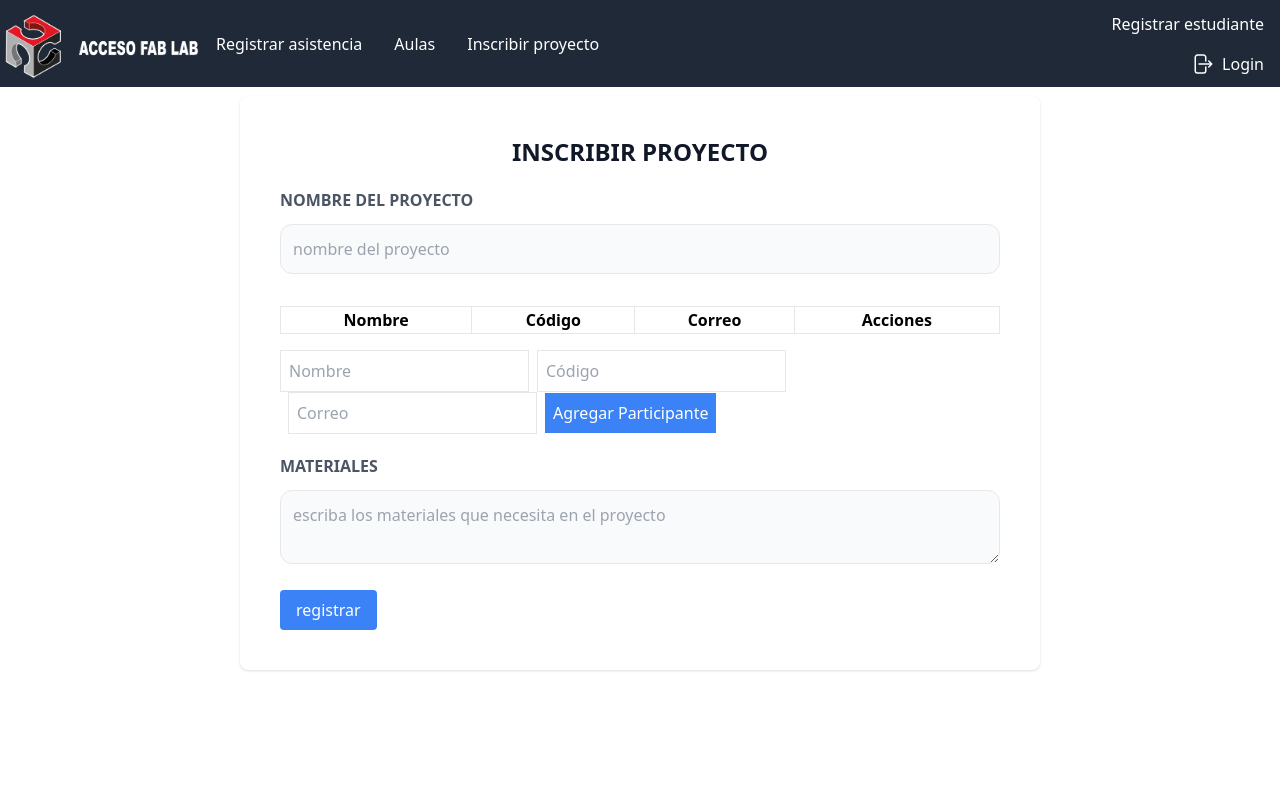
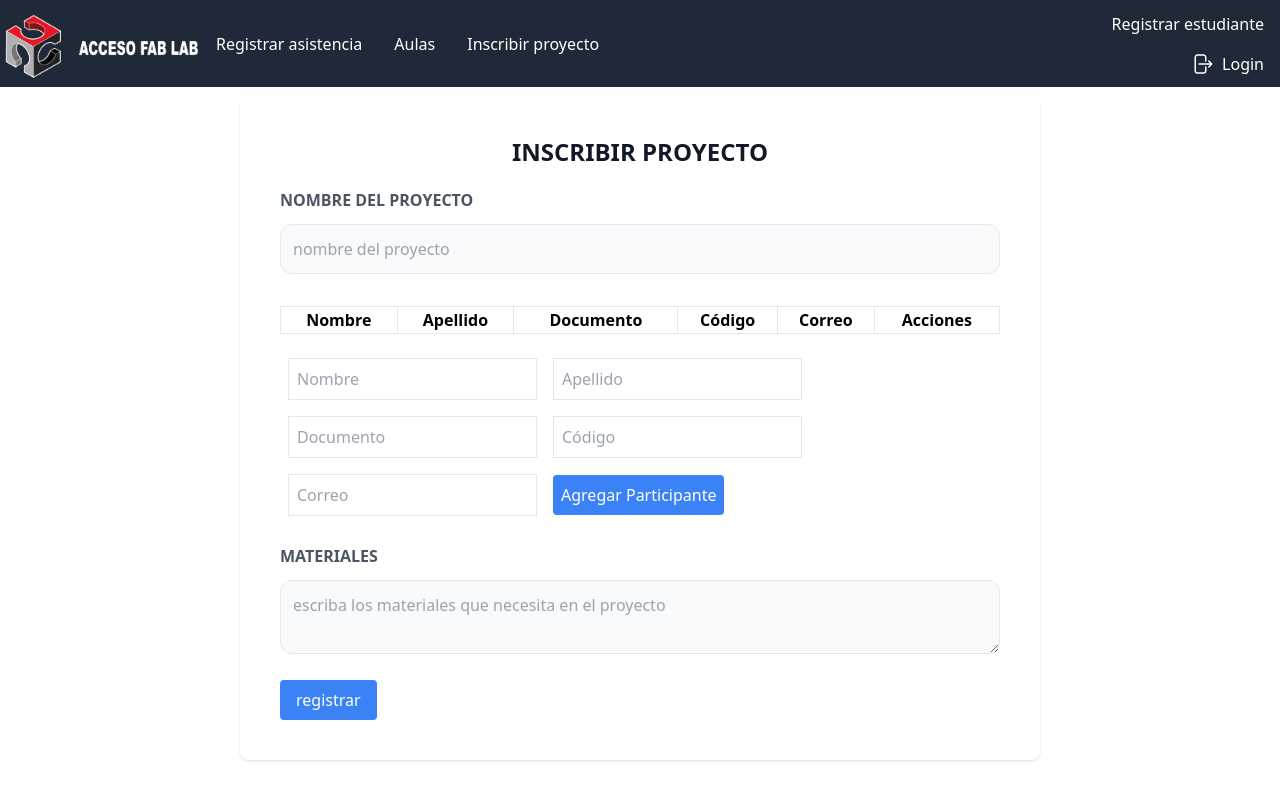
Before and after one commit to dannadeily/front-fablab, a React (Vite) app: page /inscribirproyecto in a window 1280 px wide. Built offline with nearby package versions, Linux system fonts and the light colour scheme.

Commit message:
cambio en el formulario añadir proyectos

```diff
--- a/src/pages/InscribirProyecto.jsx
+++ b/src/pages/InscribirProyecto.jsx
@@ -5,15 +5,19 @@ import conexionAxios from "../axios/Axios";
 
 const InscribirProyecto = () => {
   const [name, setName] = useState("");
-  const [lastname, setLastname] = useState("");
+  const [materials, setMaterials] = useState("");
+  //alertas
   const [alertError, setAlertError] = useState({ error: false, message: "" });
   const [alertSucces, setAlertSucces] = useState({
     error: false,
     message: "",
   });
-  const [participants, setParticipants] = useState([]);
-  const [newParticipant, setNewParticipant] = useState({
+  //datos del participante
+  const [members, setMembers] = useState([]);
+  const [newMembers, setNewMembers] = useState({
     name: "",
+    lastName: "",
+    document: "",
     code: "",
     email: "",
   });
@@ -21,50 +25,52 @@ const InscribirProyecto = () => {
 
   const handleInputChange = (e) => {
     const { name, value } = e.target;
-    setNewParticipant({ ...newParticipant, [name]: value });
+    setNewMembers({ ...newMembers, [name]: value });
   };
 
   const handleAddParticipant = () => {
-    if (newParticipant.name && newParticipant.code && newParticipant.email) {
+    if (newMembers.name && newMembers.code && newMembers.email) {
       if (editingIndex !== null) {
         // Si estamos editando, actualizamos el participante existente
-        const updatedParticipants = [...participants];
-        updatedParticipants[editingIndex] = newParticipant;
-        setParticipants(updatedParticipants);
+        const updatedParticipants = [...members];
+        updatedParticipants[editingIndex] = newMembers;
+        setMembers(updatedParticipants);
         setEditingIndex(null);
       } else {
         // Si no estamos editando, agregamos un nuevo participante
-        setParticipants([...participants, newParticipant]);
+        setMembers([...members, newMembers]);
       }
       // Restablecemos el formulario
-      setNewParticipant({ name: "", code: "", email: "" });
+      setNewMembers({
+        name: "",
+        lastName: "",
+        document: "",
+        code: "",
+        email: "",
+      });
     }
   };
 
   const handleEditParticipant = (index) => {
     // Cuando se hace clic en "Editar" en un participante, llenamos el formulario con sus datos
-    const participantToEdit = participants[index];
-    setNewParticipant(participantToEdit);
+    const participantToEdit = members[index];
+    setNewMembers(participantToEdit);
     setEditingIndex(index);
   };
 
   const handleDeleteParticipant = (index) => {
     // Eliminar un participante
-    const updatedParticipants = [...participants];
+    const updatedParticipants = [...members];
     updatedParticipants.splice(index, 1);
-    setParticipants(updatedParticipants);
+    setMembers(updatedParticipants);
   };
+
+  //formulario de envio de datos
 
   const handleSubmit = async (e) => {
     e.preventDefault();
 
-    // if (
-    //   name.trim() ||
-    //   lastname.trim() ||
-    //   email.trim() === "" ||
-    //   document.trim() ||
-    //   idAcademyProgram.trim()
-    // ) {
+    // if (name.trim === "" || members.trim === "" || materials.trim === "") {
     //   setAlertError({
     //     error: true,
     //     message: "Todos los campos son obligatorios",
@@ -73,8 +79,10 @@ const InscribirProyecto = () => {
     // }
 
     try {
-      const res = await conexionAxios.post("/register", {
+      const res = await conexionAxios.post("/proyects", {
         name,
+        members,
+        materials,
       });
 
       if (res.status === 201) {
@@ -82,6 +90,8 @@ const InscribirProyecto = () => {
         setTimeout(() => setAlertSucces({ error: false, message: "" }), 10000);
         // Reiniciar los valores de los campos
         setName("");
+        setMembers("");
+        setMaterials("");
       }
     } catch (error) {
       // Manejar el error de la solicitud
@@ -135,15 +145,19 @@ const InscribirProyecto = () => {
                   <thead>
                     <tr>
                       <th className="border">Nombre</th>
+                      <th className="border">Apellido</th>
+                      <th className="border">Documento</th>
                       <th className="border">Código</th>
                       <th className="border">Correo</th>
                       <th className="border">Acciones</th>
                     </tr>
                   </thead>
                   <tbody>
-                    {participants.map((participant, index) => (
+                    {members.map((participant, index) => (
                       <tr key={index}>
                         <td className="border">{participant.name}</td>
+                        <td className="border">{participant.lastName}</td>
+                        <td className="border">{participant.document}</td>
                         <td className="border">{participant.code}</td>
                         <td className="border">{participant.email}</td>
                         <td className="border">
@@ -172,30 +186,46 @@ const InscribirProyecto = () => {
                     type="text"
                     name="name"
                     placeholder="Nombre"
-                    value={newParticipant.name}
+                    value={newMembers.name}
                     onChange={handleInputChange}
-                    className="border p-2"
+                    className="border p-2 m-2"
                   />
                   <input
                     type="text"
+                    name="lastName"
+                    placeholder="Apellido"
+                    value={newMembers.lastName}
+                    onChange={handleInputChange}
+                    className="border p-2 m-2"
+                  />
+                  <input
+                    type="number"
+                    name="document"
+                    placeholder="Documento"
+                    value={newMembers.document}
+                    onChange={handleInputChange}
+                    className="border p-2 m-2"
+                  />
+                  <input
+                    type="number"
                     name="code"
                     placeholder="Código"
-                    value={newParticipant.code}
+                    value={newMembers.code}
                     onChange={handleInputChange}
-                    className="border p-2 ml-2"
+                    className="border p-2 m-2"
                   />
                   <input
                     type="email"
                     name="email"
                     placeholder="Correo"
-                    value={newParticipant.email}
+                    value={newMembers.email}
                     onChange={handleInputChange}
-                    className="border p-2 ml-2"
+                    className="border p-2 m-2"
                   />
                   <button
                     type="button"
                     onClick={handleAddParticipant}
-                    className="bg-blue-500 text-white p-2 ml-2"
+                    className="bg-blue-500 text-white p-2 ml-2 rounded"
                   >
                     {editingIndex !== null
                       ? "Guardar Cambios"
@@ -218,6 +248,8 @@ const InscribirProyecto = () => {
                   type="text"
                   placeholder="escriba los materiales que necesita en el proyecto"
                   className="w-full mt-3 p-3 border rounded-xl bg-gray-50"
+                  value={materials}
+                  onChange={(e) => setMaterials(e.target.value)}
                 />
               </div>
             </div>
```
